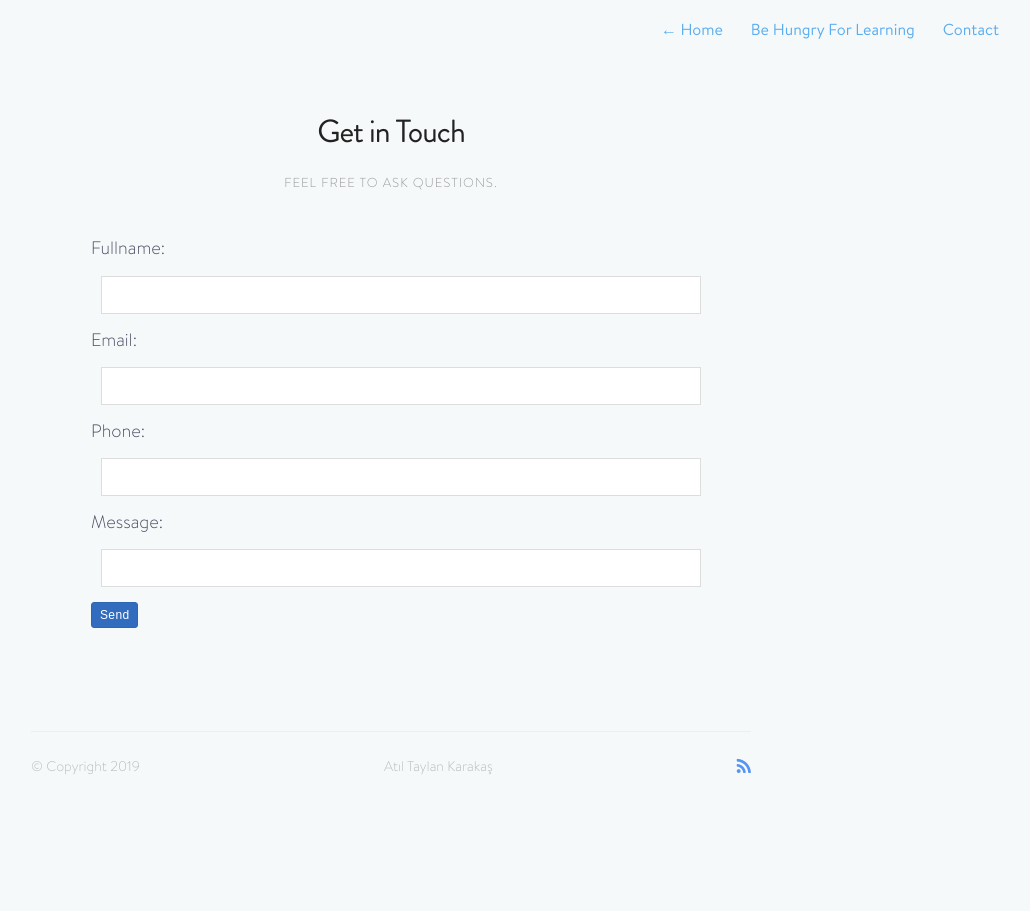
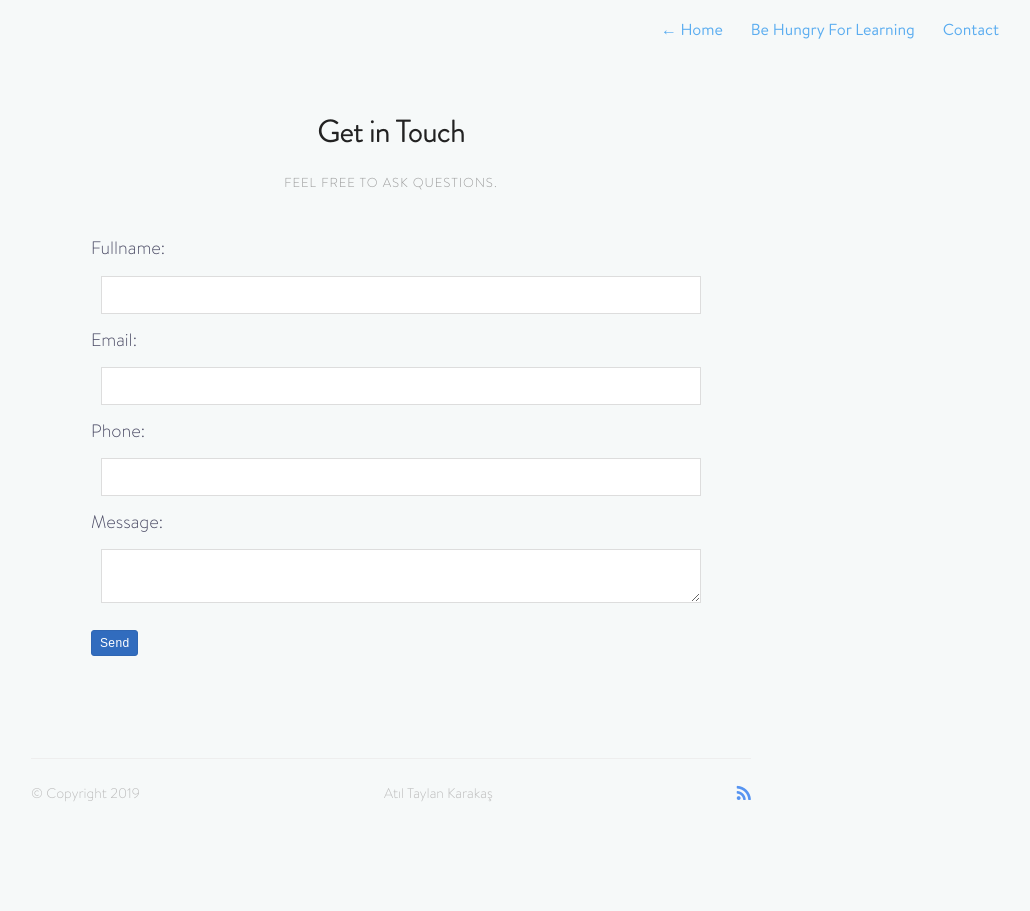
Before and after one commit to taylankarakas/taylankarakas.github.io, a Jekyll site: the page built from contact.md, in a window 1280 px wide. Shown: the whole page, without its empty margins (249-1279 px from the left). Built offline with Jekyll 4.4.1, drawn with Linux system fonts in a browser that asks for light colours; nearby versions of some CDN libraries.

Commit message:
contact update

```diff
--- a/contact.md
+++ b/contact.md
@@ -17,7 +17,7 @@ layout: default
         <label>Phone:</label>
         <input type="tel" name="tel">
         <label>Message:</label>
-        <input type="text" required name="message">
+        <textarea type="text" required name="message"></textarea>
         <button type="submit">Send</button>
     </form>
     </section>
```
